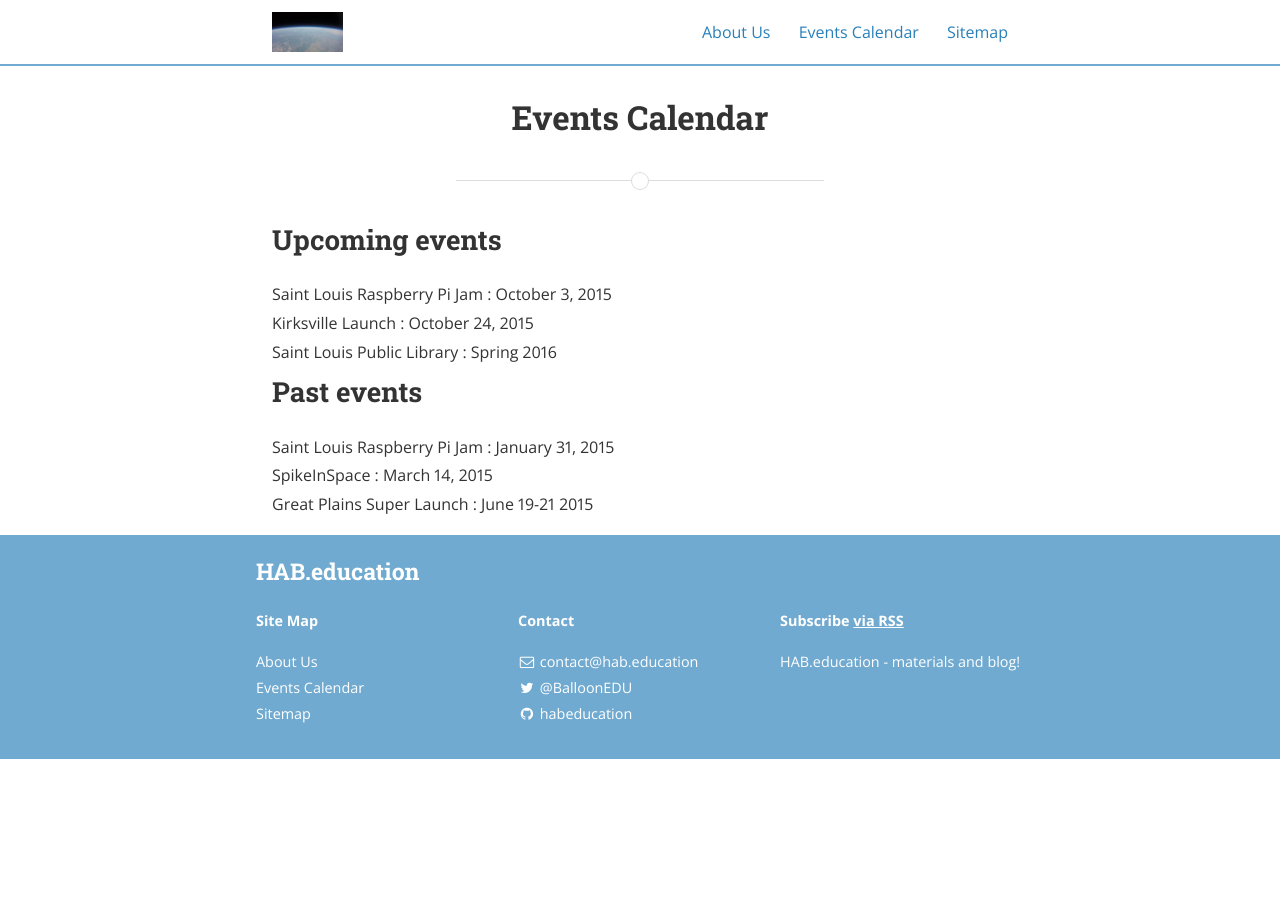
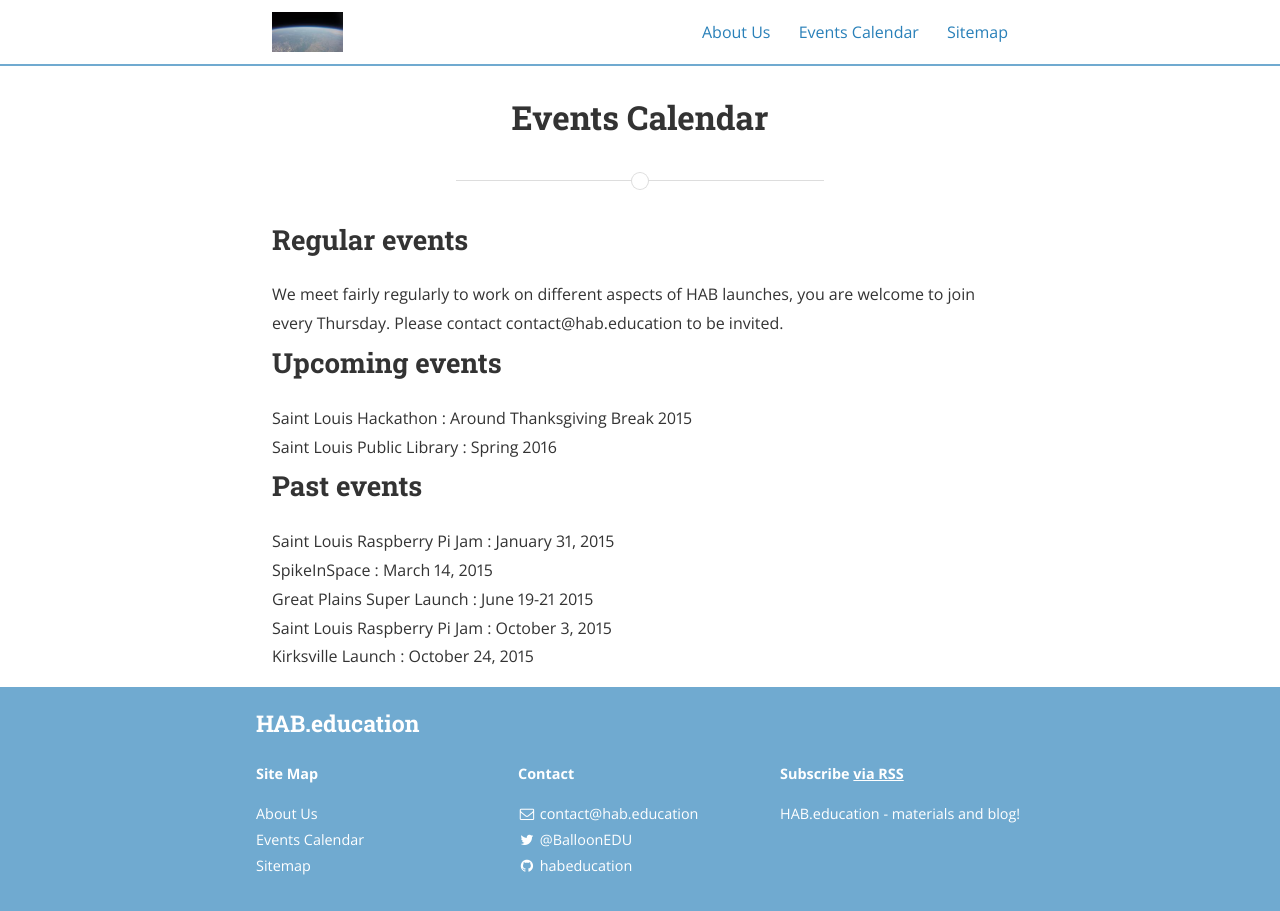
Before and after one commit to habeducation/habeducation.github.io, a Jekyll site: the page built from calendar.markdown, in a window 1280 px wide. Built offline with Jekyll 4.4.1, drawn with Linux system fonts in a browser that asks for light colours; nearby versions of some CDN libraries; a style sheet for code colours, icons or effects is not loaded.

Commit message:
Added new interviews and events

```diff
--- a/about.markdown
+++ b/about.markdown
@@ -18,6 +18,7 @@ contact@hab.education
 
 
 You can also contact a volunteer from your region:
+
 
 
 
--- a/calendar.markdown
+++ b/calendar.markdown
@@ -3,11 +3,15 @@ layout: page
 title: Events Calendar
 ---
 
+Regular events
+---
+
+- We meet fairly regularly to work on different aspects of HAB launches, you are welcome to join every Thursday. Please contact contact@hab.education to be invited.
+
 Upcoming events
 ---
 
-- Saint Louis Raspberry Pi Jam :     October 3, 2015
-- Kirksville Launch           :                October 24, 2015
+- Saint Louis Hackathon :                  Around Thanksgiving Break 2015
 - Saint Louis Public Library   :           Spring 2016
 
 Past events
@@ -16,3 +20,5 @@ Past events
 - Saint Louis Raspberry Pi Jam  :    January 31, 2015
 - SpikeInSpace                   :            March 14, 2015
 - Great Plains Super Launch       :   June 19-21 2015
+- Saint Louis Raspberry Pi Jam :     October 3, 2015
+- Kirksville Launch           :                October 24, 2015
--- a/index.html
+++ b/index.html
@@ -22,6 +22,7 @@
 			<div id='cssmenu'>
 			<ul>
 			   <li class='active'><a href='index.html'>Home</a></li>
+			   <li><a href='about.html'>About</a></li>
 			   <li><a href='#'>Resources</a>
 			      <ul>
 			         <li><a href='/content.html#Lessons'>Lessons</a></li>
```
Also changed, not shown: _posts/2015-10-29-noelle-bryan-interview.markdown (added, +33 -0 lines), images/noelle/IMG_0443r.jpg (added), images/noelle/IMG_2595r.jpg (added), images/noelle/IMG_2599r.jpg (added).
